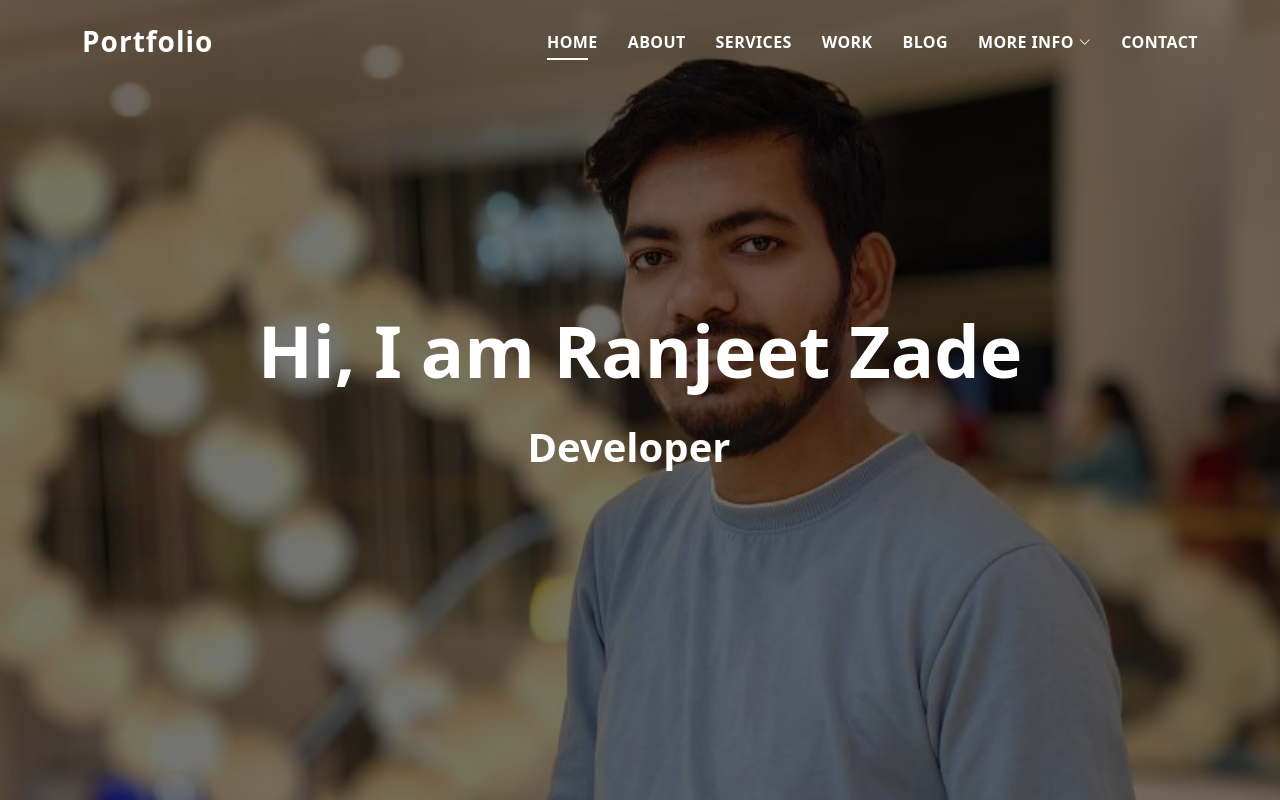
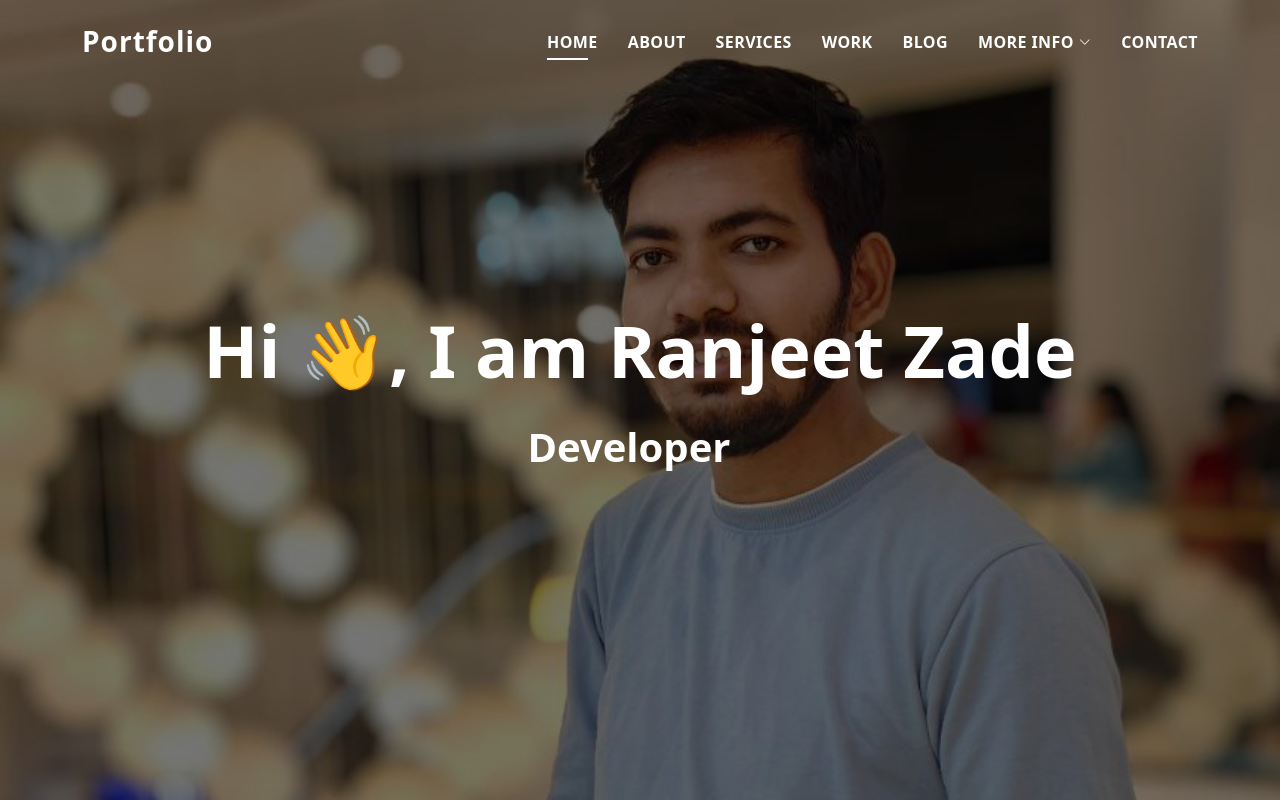
Before and after one commit to CoderRanjeet/PortFolio, a plain HTML site: page index.html in a window 1280 px wide. Shown: the top 800 px of the page. Drawn offline with Linux system fonts and the light colour scheme.

Commit message:
Update index.html

```diff
--- a/index.html
+++ b/index.html
@@ -73,7 +73,7 @@
       <div class="table-cell">
         <div class="container">
           <!--<p class="display-6 color-d">Hello, world!</p>-->
-          <h1 class="hero-title mb-4">Hi, I am Ranjeet Zade</h1>
+          <h1 class="hero-title mb-4">Hi 👋, I am Ranjeet Zade</h1>
           <p class="hero-subtitle"><span class="typed" data-typed-items="Website Designer, Developer, Freelancer, Blogger, Traveller"></span></p>
           <!-- <p class="pt-3"><a class="btn btn-primary btn js-scroll px-4" href="#about" role="button">Learn More</a></p> -->
         </div>
```
